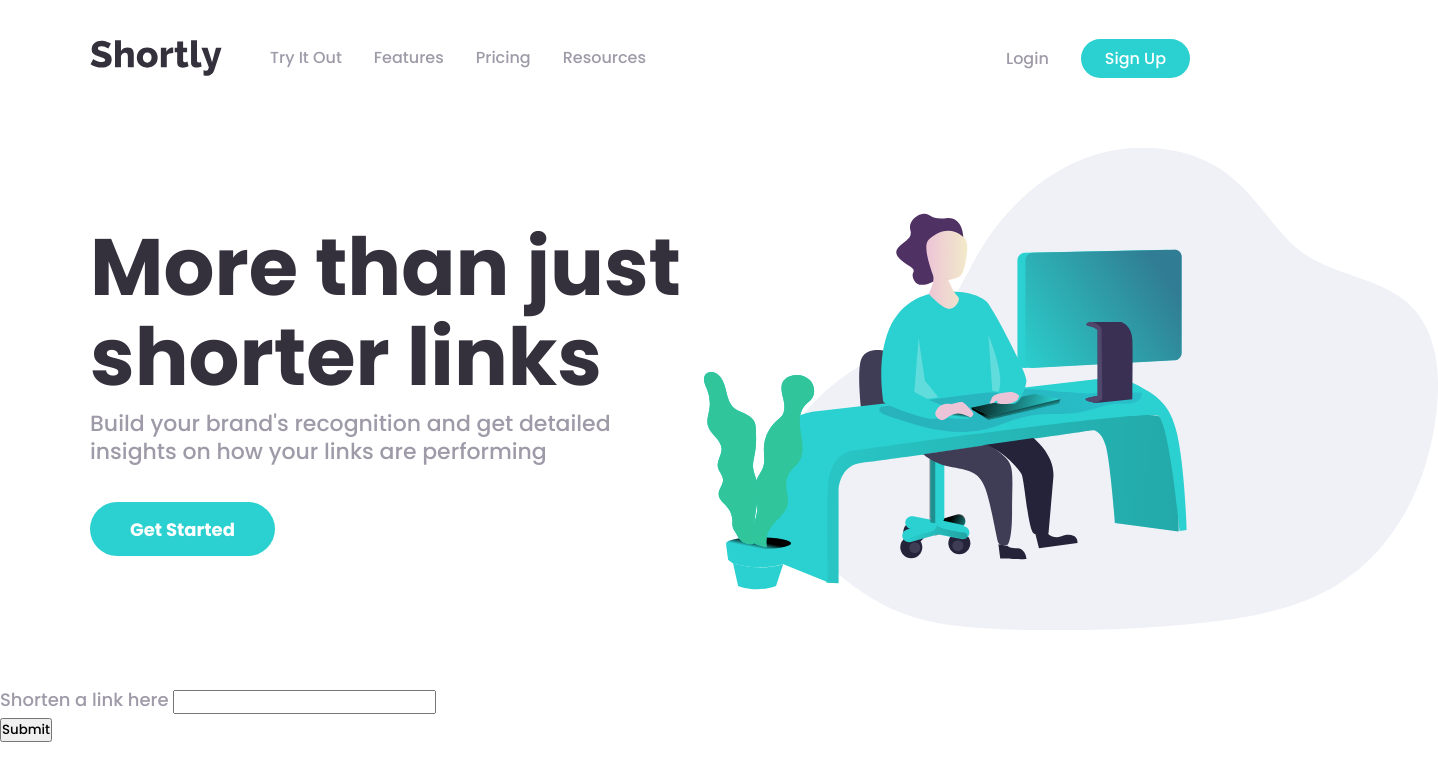
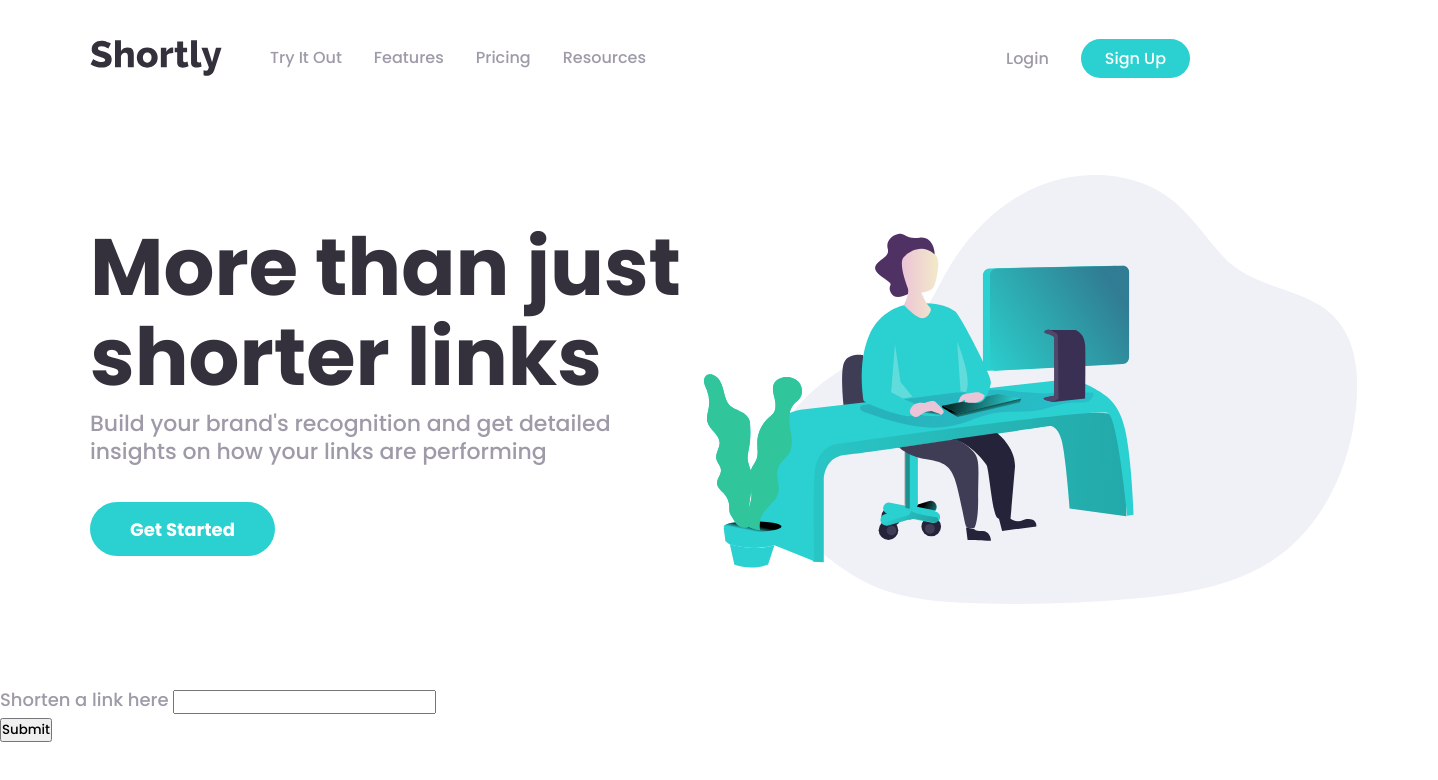
Before and after one commit to AgataLiberska/url-shortening-api, a React (Create React App) app: page / in a window 1280 px wide. Shown: the top 780 px of the page, 1438 px wide, since content can reach past the window. Built offline with nearby package versions, Linux system fonts and the light colour scheme.

Commit message:
correct hero image sizing

```diff
--- a/src/components/Hero/HeroElements.js
+++ b/src/components/Hero/HeroElements.js
@@ -6,8 +6,10 @@ export const HeroContainer = styled.section`
     margin: 0 auto 5.5rem;
 
     @media screen and (min-width: 1024px) {
+        width: 100vw;
         margin: 3rem auto 3.5rem;
         padding: 0 1.5rem;
+        overflow-x: hidden;
     }
 `
 
@@ -34,9 +36,11 @@ export const HeroImage = styled.div`
     @media screen and (min-width: 1024px) {
         position: absolute;
         left: 55%;
-        width: 45.875rem;
+        width: 51vw;
+        height: 30.125rem;
         margin: 0;
-        background-size: cover;
+        background-size: contain;
+        background-position: center left;
     }
 `
 
```
